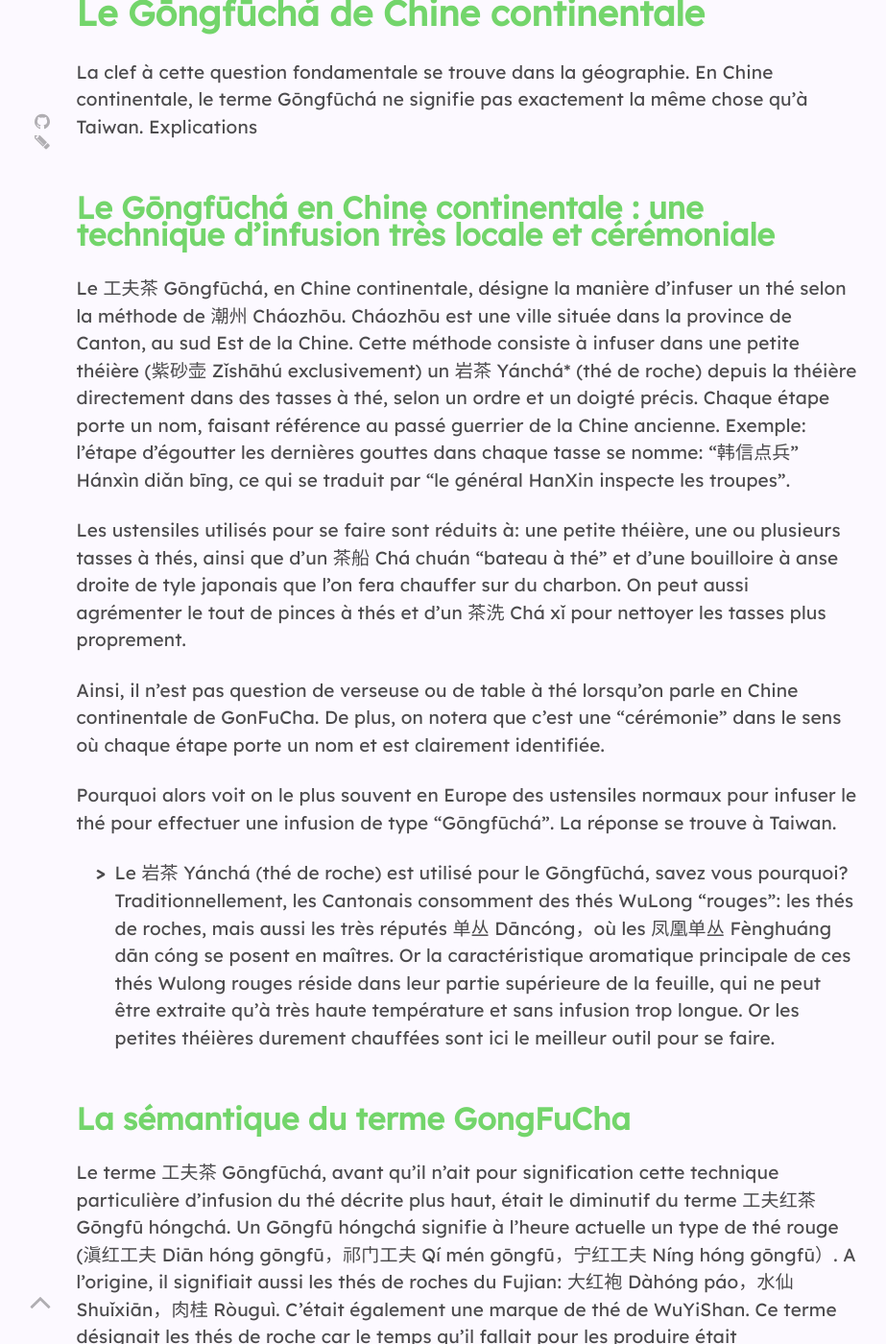
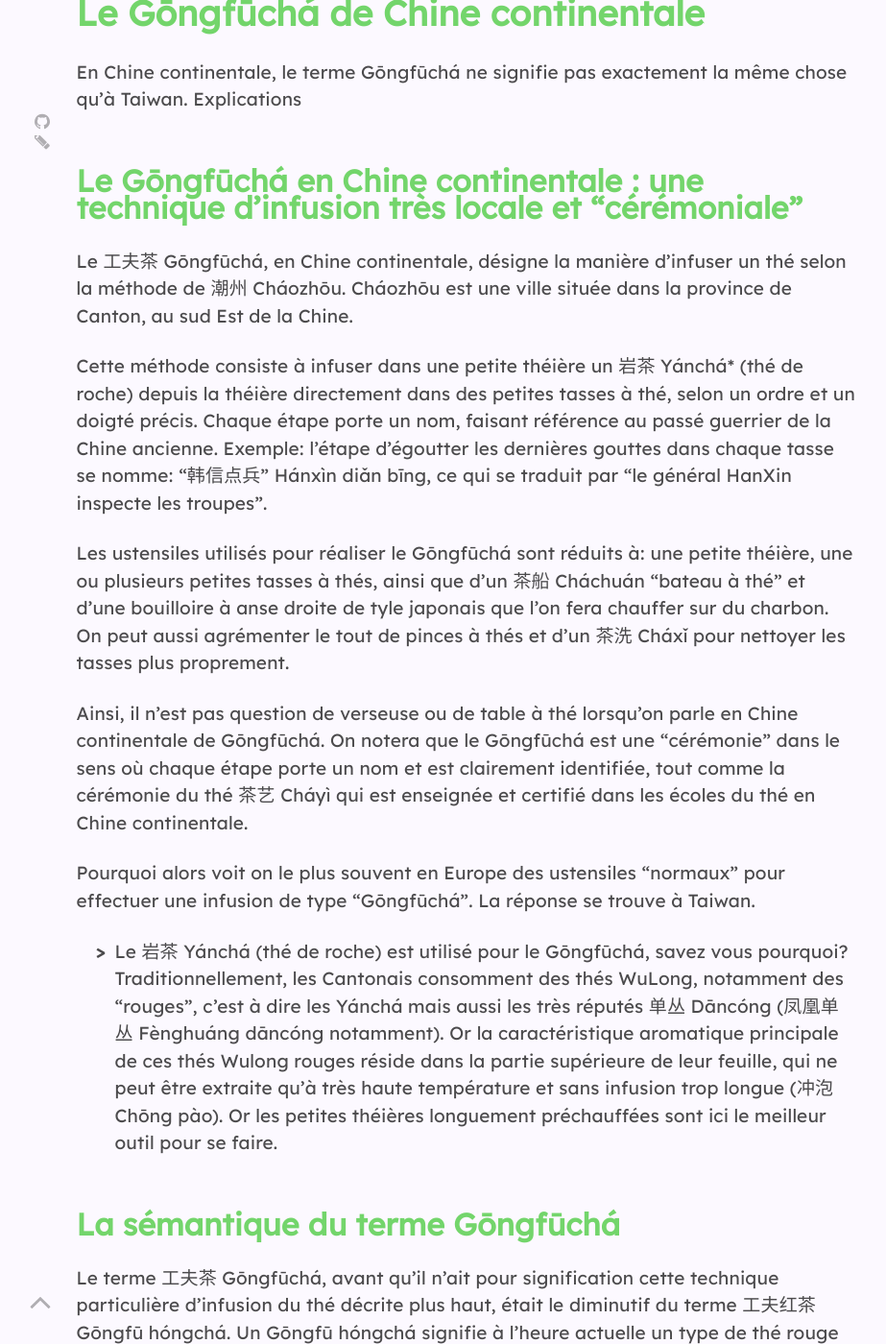
Before and after one commit to brutdethe/site, a Jekyll site: the page built from ressources/_expert/Gong-Fu-Cha.md, in a window 1280 px wide and 1400 px high, scrolled down 704 px. Shown: the whole window at 96% size, without its empty margins (154-1077 px from the left). Built offline with Jekyll 4.4.1, drawn with Linux system fonts in a browser that asks for light colours; nearby versions of some CDN libraries; some of the changed text lies outside the part shown.

Commit message:
Finalisation écriture article

```diff
--- a/ressources/_expert/Gong-Fu-Cha.md
+++ b/ressources/_expert/Gong-Fu-Cha.md
@@ -5,71 +5,73 @@ description: >
   Dans les pays occidentaux, le terme "GongFuCha" est de plus en plus utilisé. Mais qu'en est il véritablement de ce terme aux multiples facettes. Précisions dans cet article.
 ---
 
-Lorsqu'on recherche en français "GongFuCha" sur internet, lorsqu'on consulte des ouvrages spécialisés dans le thé écrit par des Européens, on tombe la plupart du temps sur des vidéos ou articles de spécialistes du thé effectuant une infusion de thés Pu'er ou Wulong avec des ustensiles à thés comprenant : théière, verseuse, filtre, tasse à thé, bouilloire. On nous explique parfois que c'est une cérémonie où il faut prendre son temps, d'où le terme "GongFu". Lorsqu'on discute avec des amateurs et des spécialistes du thé en France, on peut entendre aussi à l'inverse que c'est une méthode d'infusion assez libre du thé, ce qui porte à confusion.
+Lorsqu'on recherche en français "Gōngfūchá" sur internet, lorsqu'on consulte des ouvrages spécialisés dans le thé écrit par des Européens, on apprend que cette expression désigne une technique d'infusion du thé Pu'er ou Wulong à l'aide d'ustensiles à thés comprenant : théière, verseuse, filtre, tasse à thé, bouilloire. On nous explique parfois que c'est une cérémonie où il faut prendre son temps, d'où le terme "Gōngfū". Lorsqu'on discute avec des amateurs et des spécialistes du thé en France, on peut entendre aussi à l'inverse que c'est une méthode d'infusion assez libre du thé, ce qui porte à confusion.
 
-Le problème est qu'en Chine, le terme GongFuCha ne signifie en rien cette méthode d'infusion, ou cette "cérémonie". Nous voilà dans l'embarras, qu'est ce que signifie réellement le terme "GongFuCha", entendu si souvent.
+Le problème est qu'en Chine, le terme Gōngfūchá ne signifie en rien cette méthode d'infusion, ou cette "cérémonie". Nous voilà dans l'embarras, qu'est ce que signifie réellement le terme "Gōngfūchá", entendu si souvent.
 
-Nous nous sommes de ce fait intéressé à cette question, dans notre dynamique de recherche et de transmission de la culture authentique du Thé sous toutes ses formes: ici, la forme sera la sémantique des termes.
+Dans notre dynamique de recherche et de transmission de la culture authentique du Thé sous toutes ses formes, nous nous sommes intéressé à cette question dont la clef est contre toute attente... la sémantique géographique.
 
 # Le Gōngfūchá de Chine continentale
 
-La clef à cette question fondamentale se trouve dans la géographie.
 En Chine continentale, le terme Gōngfūchá ne signifie pas exactement la même chose qu'à Taiwan. Explications
 
-## Le Gōngfūchá en Chine continentale : une technique d'infusion très locale et cérémoniale
+## Le Gōngfūchá en Chine continentale : une technique d'infusion très locale et "cérémoniale"
 
 Le 工夫茶 Gōngfūchá, en Chine continentale, désigne la manière d'infuser un thé selon la méthode de 潮州 Cháozhōu. Cháozhōu est une ville située dans la province de Canton, au sud Est de la Chine.
-Cette méthode consiste à infuser dans une petite théière (紫砂壶 Zǐshāhú exclusivement) un 岩茶 Yánchá* (thé de roche) depuis la théière directement dans des tasses à thé, selon un ordre et un doigté précis. Chaque étape porte un nom, faisant référence au passé guerrier de la Chine ancienne.
+
+Cette méthode consiste à infuser dans une petite théière un 岩茶 Yánchá* (thé de roche) depuis la théière directement dans des petites tasses à thé, selon un ordre et un doigté précis. Chaque étape porte un nom, faisant référence au passé guerrier de la Chine ancienne.
 Exemple: l'étape d'égoutter les dernières gouttes dans chaque tasse se nomme: "韩信点兵" Hánxìn diǎn bīng, ce qui se traduit par "le général HanXin inspecte les troupes".
 
-Les ustensiles utilisés pour se faire sont réduits à: une petite théière, une ou plusieurs tasses à thés, ainsi que d'un 茶船 Chá chuán "bateau à thé" et d'une bouilloire à anse droite de tyle japonais que l'on fera chauffer sur du charbon. On peut aussi agrémenter le tout de pinces à thés et d'un 茶洗 Chá xǐ pour nettoyer les tasses plus proprement.
+Les ustensiles utilisés pour réaliser le Gōngfūchá sont réduits à: une petite théière, une ou plusieurs petites tasses à thés, ainsi que d'un 茶船 Cháchuán "bateau à thé" et d'une bouilloire à anse droite de tyle japonais que l'on fera chauffer sur du charbon. On peut aussi agrémenter le tout de pinces à thés et d'un 茶洗 Cháxǐ pour nettoyer les tasses plus proprement.
 
-Ainsi, il n'est pas question de verseuse ou de table à thé lorsqu'on parle en Chine continentale de GonFuCha.
-De plus, on notera que c'est une "cérémonie" dans le sens où chaque étape porte un nom et est clairement identifiée.
+Ainsi, il n'est pas question de verseuse ou de table à thé lorsqu'on parle en Chine continentale de Gōngfūchá.
+On notera que le Gōngfūchá est une "cérémonie" dans le sens où chaque étape porte un nom et est clairement identifiée, tout comme la cérémonie du thé 茶艺 Cháyì qui est enseignée et certifié dans les écoles du thé en Chine continentale.
 
-Pourquoi alors voit on le plus souvent en Europe des ustensiles normaux pour infuser le thé pour effectuer une infusion de type "Gōngfūchá".
+Pourquoi alors voit on le plus souvent en Europe des ustensiles "normaux" pour effectuer une infusion de type "Gōngfūchá".
 La réponse se trouve à Taiwan.
 
 * Le 岩茶 Yánchá (thé de roche) est utilisé pour le Gōngfūchá, savez vous pourquoi?
-Traditionnellement, les Cantonais consomment des thés WuLong "rouges": les thés de roches, mais aussi les très réputés 单丛 Dāncóng，où les 凤凰单丛 Fènghuáng dān cóng se posent en maîtres. Or la caractéristique aromatique principale de ces thés Wulong rouges réside dans leur partie supérieure de la feuille, qui ne peut être extraite qu'à très haute température et sans infusion trop longue. Or les petites théières durement chauffées sont ici le meilleur outil pour se faire.
+Traditionnellement, les Cantonais consomment des thés WuLong, notamment des "rouges", c'est à dire les Yánchá mais aussi les très réputés 单丛 Dāncóng (凤凰单丛 Fènghuáng dāncóng notamment). Or la caractéristique aromatique principale de ces thés Wulong rouges réside dans la partie supérieure de leur feuille, qui ne peut être extraite qu'à très haute température et sans infusion trop longue (冲泡 Chōng pào). Or les petites théières longuement préchauffées sont ici le meilleur outil pour se faire.
 
-## La sémantique du terme GongFuCha
+## La sémantique du terme Gōngfūchá
 
-Le terme 工夫茶 Gōngfūchá, avant qu'il n'ait pour signification cette technique particulière d'infusion du thé décrite plus haut, était le diminutif du terme 工夫红茶 Gōngfū hóngchá. Un Gōngfū hóngchá signifie à l'heure actuelle un type de thé rouge (滇红工夫 Diān hóng gōngfū，祁门工夫 Qí mén gōngfū，宁红工夫 Níng hóng gōngfū）. A l'origine, il signifiait aussi les thés de roches du Fujian: 大红袍 Dàhóng páo，水仙 Shuǐxiān，肉桂 Ròuguì. C'était également une marque de thé de WuYiShan. Ce terme désignait les thés de roche car le temps qu'il fallait pour les produire était exceptionnelement long, et la qualité dépassait souvent celle des autres thés.
-
-En effet d'un point de vu plus linguistique, le terme 工夫 a plusieurs significations :
+Le terme 工夫茶 Gōngfūchá, avant qu'il n'ait pour signification cette technique particulière d'infusion du thé décrite plus haut, était le diminutif du terme 工夫红茶 Gōngfū hóngchá. Un Gōngfū hóngchá signifie à l'heure actuelle un type de thé rouge (滇红工夫 Diān hóng gōngfū，祁门工夫 Qímén gōngfū，宁红工夫 Níng hóng gōngfū）.
+Si l'on remonte encore plus loin dans l'origine du mot, Gōngfūchá signifiait aussi les thés de roches du Fujian: 大红袍 Dàhóng páo，水仙 Shuǐxiān，肉桂 Ròuguì, etc. C'était également une marque de thé de WuYiShan.
+Ce terme désignait les thés de roche car le temps qu'il fallait pour les produire était exceptionnelement long, et la qualité dépassait souvent celle des autres thés. En effet d'un point de vu plus linguistique, le terme 工夫 Gōngfū a plusieurs significations :
 - Prendre son temps
 - Dépenser de l'énergie
-- Réfléchir (concentration)
-- Méticuleux
+- Réfléchir
+- Se concentrer
+- Etre méticuleux
 - Etre attentif
 
-On peut ainsi dire que, pour réaliser le gongfucha, il faut posséder toutes ces qualités. Mais le résultat est un thé particulièrement remarquable.
+On peut ainsi dire que, pour réaliser le Gōngfūchá, il faut posséder toutes ces qualités. Le résultat direct est un thé particulièrement remarquable.
 
-Cette signification est aussi à mettre en corrélation avec la recherche des saveurs primaires délicates du thé de roche ou du DanCong utilisé pour cette technique d'infusion. L'extraire n'est pas facile: mais si l'on respecte les règles du thé GongFu, alors l'extraction se fait correctement.
+Cette signification est aussi à mettre en corrélation avec la recherche des saveurs primaires délicates du thé de roche ou du Dāncóng utilisé pour cette technique d'infusion. L'extraire n'est pas facile: mais si l'on respecte les règles du thé Gōngfūchá, alors l'extraction se fait correctement et on peut profiter pleinement des arômes excquis de ces thés Wulong.
 
 # La signification du terme Gōngfūchá à Taiwan
 
-Nous l'avons vu, le terme GongFuCha en Chine continentale désigne une technique d'infusion propre à la province du Canton, et plus précisément à la ville de Chaozhou. Mais lorsqu'on traverse la mer et que nous nous rendons à Taiwan, ce terme a une toute autre signification.
+Nous l'avons vu, le terme Gōngfūchá en Chine continentale désigne une technique d'infusion propre à la province du Canton, et plus précisément à la ville de Cháozhōu. Mais lorsqu'on traverse la mer et que nous nous rendons à Taiwan, ce terme a une toute autre signification.
 
-A Taiwan, le GongFuCha désigne simplement l'infusion traditionnelle à la chinoise, avec pour spécificité d'utiliser une théière. Se traduisant par 泡茶 en chinois, cette technique utilise l'ensemble des ustensiles possibles pour la préparation du thé (inlcuant les verseuses, les tables à thés, etc).
-Elle est de plus extrêment libre: aucune règle n'est figée, bien qu'un standard dans les étapes d'infusion est la plupart du temps utilisé.
+A Taiwan, le Gōngfūchá désigne simplement l'infusion traditionnelle à la chinoise. Se traduisant par 泡茶 Pào chá en chinois, cette technique utilise l'ensemble des ustensiles possibles pour la préparation du thé (inlcuant les verseuses, les tables à thés, etc).
+Cette technique d'infusion est de plus extrêment libre: aucune règle n'est figée, bien qu'un standard dans les étapes d'infusion est la plupart du temps utilisé.
 
 On voit donc ici la différence fondamentale entre les deux même mots utilisés dans deux pays différents.
-En Europe, nous avons surtout été inspiré par Taiwan en matière de tradition du thé, ce qui explique que pour les Européens le GongFuCha est la technique traditionnelle chinoise d'infusion utilisant une théière.
 
+En Europe, nous avons surtout été inspiré par Taiwan en matière de tradition du thé, ce qui explique que pour les Européens le Gōngfūchá est la technique traditionnelle chinoise d'infusion utilisant une théière comme elle se fait à Taiwan.
 
-A noter: aujourd'hui en Chine continentale, on voit beaucoup de marchands ou de sites proposant des set "GongFuCha" de style Taiwanais.
+A noter: aujourd'hui en Chine continentale, on voit beaucoup de marchands ou de sites proposant des set "Gōngfūchá" de style Taiwanais, et non de style Cháozhōu.
 
 # 工夫茶 ou 功夫茶
 
-Voici une autre question cruciale pour bien comprendre le terme GongFuCha.
+Voici une autre question cruciale pour bien comprendre le terme Gōngfūchá.
 
-工夫茶, 功夫茶, on voit souvent les deux formules utilisées pour décrire la même chose, en l'occurence le Gōngfūchá expliqué plus haut. Mais seulement une seule de ces deux formules est la bonne. Cette confusion s'explique par le fait qu'en chinois, les mots 工 et 功 se prononcent exactement de la même manière ( Gōng ). Leurs significations elles même sont assez semblables. Ces deux points expliquent que même en chine la confusion règne chez les amateurs de thés. Alors quelle est la bonne?
+工夫茶 Gōngfūchá, 功夫茶 Gōngfūchá, on voit souvent en Chine les deux formules utilisées pour décrire la même chose: le Gōngfūchá que nous venons de décrire. Mais seulement une seule de ces deux formules est la bonne. Cette confusion s'explique par le fait qu'en chinois, les mots 工 et 功 se prononcent exactement de la même manière ( Gōng ). Leurs significations elles même sont assez semblables, quoique différentes lorsqu'on rentre dans les détails. Ceci explique que même en Chine la confusion règne chez les amateurs de thés.
+Alors quelle est la bonne?
 
-La bonne réponse est: 工.
+La bonne réponse est: 工 Gōng.
 
-En effet il n'y a qu'à regarder le dictionnaire 辞源, spécialisé dans les termes de la Chine ancienne. L'édition de 1979 a intégré le terme “工夫茶” en lui donnant pour définition: [工夫茶] 广东潮州地方品茶的一种风尚，其烹治方法本于唐陆羽《茶经》。细白泥炉，形如截筒，高尺二三。壶用宜兴瓷，杯小而盘如满月。烹时先将泉水贮铛，用细炭煎至初沸，投闽茶入壶内冲之，盖上壶盖，再遍浇其上，然后斟而细呷，气味芬芳清烈. La première phrase, la plus importante, parle du style d'infusion propre à ChaoZhou dans le Canton.
+En effet il n'y a qu'à regarder le dictionnaire 辞源 Cíyuán, spécialisé dans les termes de la Chine ancienne. L'édition de 1979 a intégré le terme “工夫茶” en lui donnant pour définition: [工夫茶] 广东潮州地方品茶的一种风尚，其烹治方法本于唐陆羽《茶经》。细白泥炉，形如截筒，高尺二三。壶用宜兴瓷，杯小而盘如满月。烹时先将泉水贮铛，用细炭煎至初沸，投闽茶入壶内冲之，盖上壶盖，再遍浇其上，然后斟而细呷，气味芬芳清烈. Lorsqu'on traduit la première phrase, la plus importante, il est question du style d'infusion propre à Cháozhōu dans le Canton.
 
 Pour les sceptiques, voici une mini enquête qui devrait mettre fin à tout débat.
-En dialecte local de ChaoZhou, le GongFuCha se prononce "GangFuCha", et non "GongFuCha". Or les mots 工 et 功 se prononcent respectivement dans ce dialecte Gang et Gong. Ainsi les personnes de ChaoZhou en parlant de leur "GangFuCha" parlent de 工夫茶 et non de 功夫茶.
+En dialecte de Cháozhōu, la technique d'infusion locale de Cháozhōu du Gōngfūchá se prononce "GangFuCha", et non "GongFuCha". Or les mots 工 et 功 se prononcent respectivement dans ce dialecte Gang et Gong. Ainsi les personnes de ChaoZhou en parlant de leur "GangFuCha" parlent de 工夫茶 et non de 功夫茶.
```
